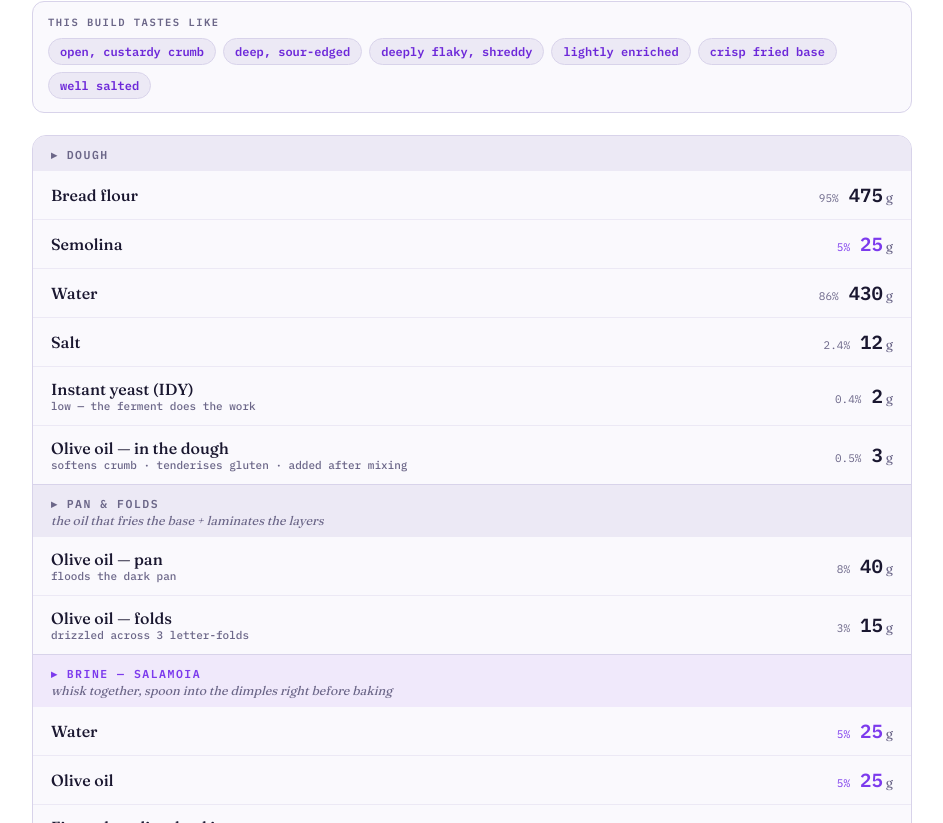
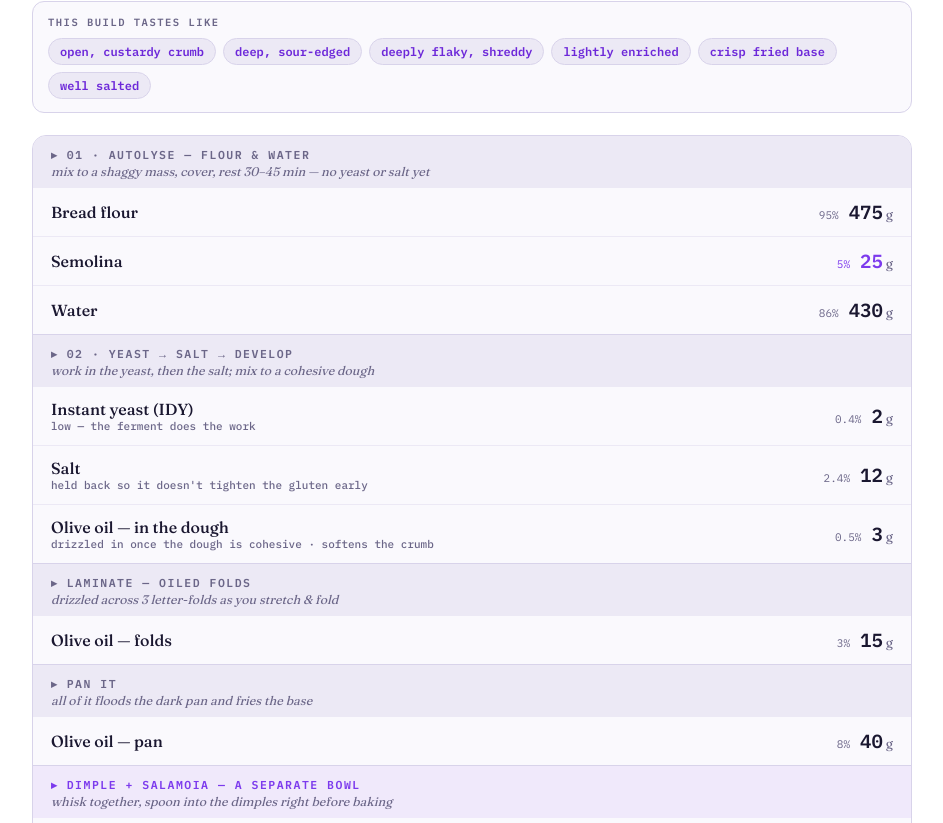
Before and after one commit to 4AM365/foccaciabot, a React (Vite) app: page / in a window 1280 px wide. Shown: the part 2617-3440 px from the top of the page, without its empty margins (168-1111 px from the left). Built offline with nearby package versions, Linux system fonts and the light colour scheme.

Commit message:
Group recipe ingredients by physical step (autolyse to finish), not by component

```diff
--- a/focaccia-build-sheet.jsx
+++ b/focaccia-build-sheet.jsx
@@ -969,42 +969,55 @@ export default function FocacciaBuildSheet({ goldmemberSrc = "/static/goldmember
   const specialDef = special ? SPECIAL_BY_ID[special] : null;
   const specialRecipe = useMemo(() => specialDef ? specialDef.recipe(f) : null, [special, f]);
 
-  const dialGroups = [
-    { title: "Dough", items: [
-      { k: "Bread flour", g: round(v.breadFlour), pct: round(100 - semolinaPct, 1) },
-      ...(semolinaPct > 0 ? [{ k: "Semolina", g: round(v.sem), pct: round(semolinaPct, 1), accent: true }] : []),
-      ...(v.potato > 0 ? [{ k: "Boiled potato — riced", g: round(v.potato), pct: round(potatoPct || 0, 1), accent: true, note: "boiled, riced & cooled — tenderises the crumb (barese tradition)" }] : []),
-      { k: envOn ? `Water — ${envAdj.waterTempF}°F (for ${ENV_DDT_F}°F dough)` : (express ? "Water — warm, 95–100°F" : "Water"),
+  // Ingredients grouped by the physical step that uses them — this recipe's
+  // actual autolyse / fermentolyse method, not "by what they end up in". Shared
+  // rows, assembled into method-ordered steps. (Special recipes keep their own
+  // hand-authored groups; `groups` selects between them below.)
+  const compact = (arr) => arr.filter(Boolean);
+  const rFlour = { k: "Bread flour", g: round(v.breadFlour), pct: round(100 - semolinaPct, 1) };
+  const rSem = semolinaPct > 0 ? { k: "Semolina", g: round(v.sem), pct: round(semolinaPct, 1), accent: true } : null;
+  const rPotato = v.potato > 0 ? { k: "Boiled potato — riced", g: round(v.potato), pct: round(potatoPct || 0, 1), accent: true, note: "boiled, riced & cooled ahead — tenderises the crumb (barese tradition)" } : null;
+  const rWater = { k: envOn ? `Water — ${envAdj.waterTempF}°F (for ${ENV_DDT_F}°F dough)` : (express ? "Water — warm, 95–100°F" : "Water"),
     g: round(v.water), pct: round(hydrationAdj, 1), accent: envOn && envAdj.hydrationDelta !== 0,
-        note: envOn && envAdj.hydrationDelta !== 0
-          ? `${hydration}% base ${envAdj.hydrationDelta > 0 ? "+" : ""}${envAdj.hydrationDelta}% for your kitchen air`
-          : undefined },
-      { k: "Salt", g: round(v.salt, 1), pct: round(saltPct, 1) },
-      { k: YEAST_TYPES[yeastType].label, g: round(v.yeast, 2), pct: round(v.yeastPctEff, 2), accent: express || (envOn && yeastEnvFactor < 1),
-        note: envOn && yeastEnvFactor < 1
-          ? `−${round((1 - yeastEnvFactor) * 100)}% for altitude — thin air over-proofs`
-          : yeastType === "instant" ? (express ? "bumped for the short clock" : "low — the ferment does the work") : YEAST_TYPES[yeastType].note },
-      ...(v.sugar > 0 ? [{ k: "Sugar or honey", g: round(v.sugar, 1), pct: sch.sugar, note: "jump-starts the yeast" }] : []),
-      { k: "Olive oil — in the dough", g: round(v.doughOil), pct: round(doughOilPct, 1),
-        note: doughOilPct === 0 ? "none — Ligurian-style, oil stays outside the dough" : "softens crumb · tenderises gluten · added after mixing" },
-    ] },
-    { title: "Pan & folds", caption: "the oil that fries the base + laminates the layers", items: [
-      { k: "Olive oil — pan", g: round(v.panOil), pct: panOilPct, note: "floods the dark pan" },
-      ...(v.foldOil > 0 ? [{ k: "Olive oil — folds", g: round(v.foldOil), pct: round(v.foldOilPct, 1), note: `drizzled across ${folds} letter-fold${folds > 1 ? "s" : ""}` }]
-        : [{ k: "Olive oil — folds", g: null, pct: null, note: "no lamination at this setting" }]),
-    ] },
-    { title: "Brine — salamoia", caption: "whisk together, spoon into the dimples right before baking", brine: true, items: [
+    note: envOn && envAdj.hydrationDelta !== 0 ? `${hydration}% base ${envAdj.hydrationDelta > 0 ? "+" : ""}${envAdj.hydrationDelta}% for your kitchen air` : undefined };
+  const rYeast = { k: YEAST_TYPES[yeastType].label, g: round(v.yeast, 2), pct: round(v.yeastPctEff, 2), accent: express || (envOn && yeastEnvFactor < 1),
+    note: envOn && yeastEnvFactor < 1 ? `−${round((1 - yeastEnvFactor) * 100)}% for altitude — thin air over-proofs`
+      : yeastType === "instant" ? (express ? "bumped for the short clock" : "low — the ferment does the work") : YEAST_TYPES[yeastType].note };
+  const rSugar = v.sugar > 0 ? { k: "Sugar or honey", g: round(v.sugar, 1), pct: sch.sugar, note: "jump-starts the yeast" } : null;
+  const rSalt = { k: "Salt", g: round(v.salt, 1), pct: round(saltPct, 1), note: "held back so it doesn't tighten the gluten early" };
+  const rDoughOil = doughOilPct > 0 ? { k: "Olive oil — in the dough", g: round(v.doughOil), pct: round(doughOilPct, 1), note: "drizzled in once the dough is cohesive · softens the crumb" } : null;
+
+  const dialGroups = compact([
+    express
+      ? { title: "01 · Fermentolyse — one bowl", caption: "everything but the salt; rest 20 min so the flour hydrates and the yeast wakes",
+          items: compact([rFlour, rSem, rPotato, rWater, rYeast, rSugar]) }
+      : { title: "01 · Autolyse — flour & water", caption: "mix to a shaggy mass, cover, rest 30–45 min — no yeast or salt yet",
+          items: compact([rFlour, rSem, rPotato, rWater]) },
+    express
+      ? { title: "02 · Salt, then develop", caption: "add the salt and mix to a cohesive, glossy dough",
+          items: compact([rSalt, rDoughOil]) }
+      : { title: "02 · Yeast → salt → develop", caption: "work in the yeast, then the salt; mix to a cohesive dough",
+          items: compact([rYeast, rSugar, rSalt, rDoughOil]) },
+    v.foldOil > 0 ? { title: "Laminate — oiled folds", caption: `drizzled across ${folds} letter-fold${folds > 1 ? "s" : ""} as you stretch & fold`,
+      items: [{ k: "Olive oil — folds", g: round(v.foldOil), pct: round(v.foldOilPct, 1) }] } : null,
+    { title: "Pan it", caption: "all of it floods the dark pan and fries the base",
+      items: [{ k: "Olive oil — pan", g: round(v.panOil), pct: panOilPct }] },
+    { title: "Dimple + salamoia — a separate bowl", brine: true, caption: "whisk together, spoon into the dimples right before baking",
+      items: [
         { k: "Water", g: round(v.brineWater), pct: BRINE_WATER, accent: true },
         { k: "Olive oil", g: round(v.brineOil), pct: BRINE_OIL, accent: true },
         { k: "Fine salt — dissolved in", g: round(v.brineSalt, 1), pct: BRINE_SALT, accent: true, note: "whisk in until it disappears" },
-      { k: "Flaky salt", g: null, pct: null, note: "to finish, over the top" },
       ] },
-    ...(selectedToppings.length ? [{ title: "Toppings & herbs", caption: "to taste · added at dimpling", items: selectedToppings.map((t) => (
+    { title: "Finish — at dimpling", caption: "pressed in / scattered over the top",
+      items: compact([
+        ...selectedToppings.map((t) => (
           t.id === "tomato"
             ? { k: `${t.icon} ${t.label}`, g: round(tomatoLoad), pct: tomatoPct, accent: true, note: `${TOMATO_MODES[tomatoMode].toLowerCase()} · ≈${round(tomatoWater)}g water into the crumb` }
             : { k: `${t.icon} ${t.label}`, g: null, pct: null, note: t.short }
-    )) }] : []),
-  ];
+        )),
+        { k: "Flaky salt", g: null, pct: null, note: "to finish, over the top" },
+      ]) },
+  ]);
 
   const perPan = twoPans ? v.doughWeight / 2 : v.doughWeight;
   const dialSteps = useMemo(() => buildSteps({ sch, schIdx, folds, hydration, panOilPct, doughOilPct, semolina: semolinaPct > 0, yeastType, toppings: selectedToppings, verbosity, tomato }),
```
Lines whose indentation alone changed are shown as unchanged.
